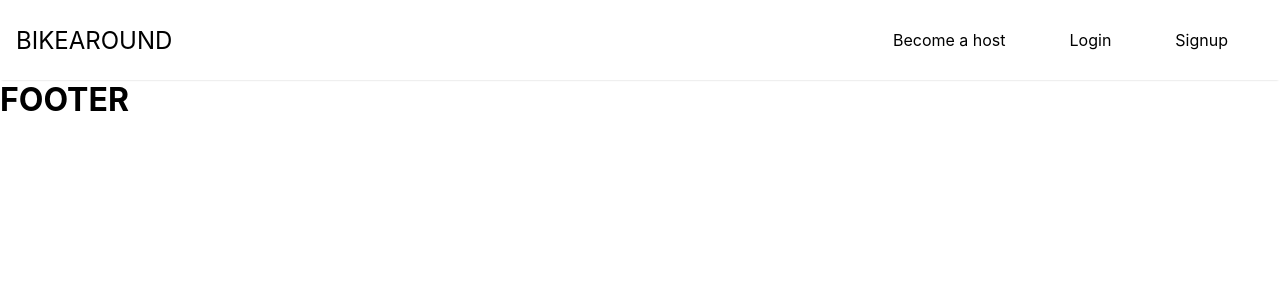
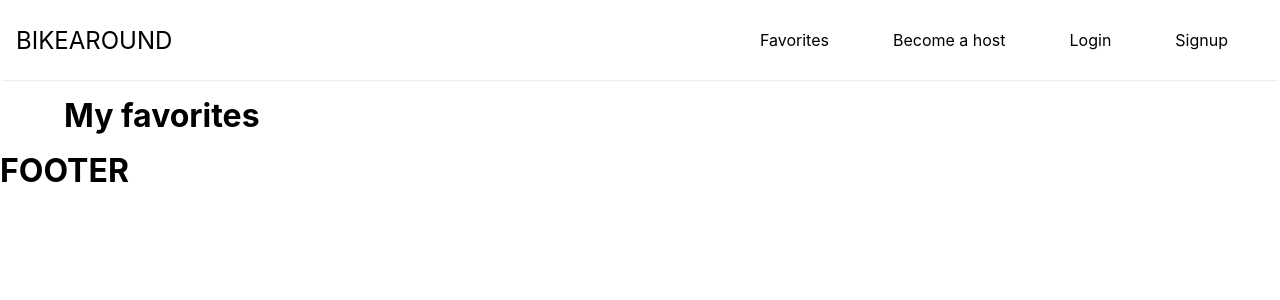
Before and after one commit to car-r/bikearound, a React (Create React App) app: page /favorites in a window 1280 px wide. Shown: the top 300 px of the page. Built offline with nearby package versions, Linux system fonts and the light colour scheme.

Commit message:
added favoritebikelist component with filtered state for favorited bikes + new grid template columns layout for testing

```diff
--- a/src/App.css
+++ b/src/App.css
@@ -3,7 +3,3 @@
   margin: 0;
   padding: 0;
 }
-
-.homepage-container {
-  padding: 0 1em;
-}
--- a/src/App.js
+++ b/src/App.js
@@ -12,6 +12,7 @@ import Navbar from './components/Navbar';
 import Login from './pages/Login';
 import SignUp from './pages/SignUp';
 import Bikes from './pages/Bikes';
+import FavoriteBikes from './pages/FavoriteBikes';
 
 function App() {
   return (
@@ -25,6 +26,9 @@ function App() {
         <HostBike />
         </Route>
 
+        <Route path='/favorites'>
+          <FavoriteBikes />
+        </Route>
         <Route path='/host'>
           <Host />
         </Route>
--- a/src/Context.js
+++ b/src/Context.js
@@ -6,6 +6,7 @@ const Context = React.createContext()
 
 function ContextProvider({children}) {
     const [allBikes, setAllBikes] = useState([])
+    const [favoriteBikes, setFavoriteBikes] = useState([])
 
     useEffect(() => {
         setAllBikes(BikeCardData)
@@ -20,7 +21,18 @@ function ContextProvider({children}) {
             return bike
         })
         setAllBikes(updatedBikes)
+
+        // const favoriteBikeList = updatedBikes.filter(bike => bike.isFavorite)
+        // setFavoriteBikes(favoriteBikeList)
     }
+
+
+
+
+    // let favoriteBikeList = allBikes.filter(bike => bike.isFavorite)
+    // setFavoriteBikes(favoriteBikeList)
+
+    console.log(favoriteBikes)
 
 
     return (
--- a/src/components/BikeCard/BikeCardElements.js
+++ b/src/components/BikeCard/BikeCardElements.js
@@ -2,8 +2,10 @@ import styled from "styled-components";
 
 export const BikeCardContainer = styled.div`
     display: flex;
+    flex-shrink: 2;
     flex-direction: column;
-    width: 20em;
+    min-width: 15em;
+    max-width: 20em;
     // border: 1px solid black;
     border-radius: 1em;
     // box-shadow: 0 2px 2px 0 rgba(0, 0, 0, 0.2), 0 4px 15px 0 rgba(0, 0, 0, 0.19);
@@ -22,7 +24,7 @@ export const BikeCardImage = styled.img`
     object-fit: cover;
     // background-color: lightgray;
     height: 13em;
-    width: 100%;
+    width: auto;
     border-radius: 1em 1em 0 0;
 `
 
--- a/src/components/BikeCard/index.js
+++ b/src/components/BikeCard/index.js
@@ -18,7 +18,7 @@ const BikeCard = ({name, rating, numOfRides, dayRate, bikeImage, isFavorite, id}
     }
 
     return (
-        <BikeCardContainer onClick={() => console.log("clicked")}>
+        <BikeCardContainer >
             <BikeCardImage src={bikeImage}/>
             <BikeCardDataContainer>
                 <BikeCardName>{name}</BikeCardName>
--- /dev/null
+++ b/src/components/FavoriteBikesList/FavoriteBikesListElements.js
@@ -0,0 +1,23 @@
+import styled from "styled-components";
+
+export const Container = styled.div`
+    display: flex;
+    flex-direction: column;
+    width: 90%;
+    margin: 0 auto;
+    /* border: 1px solid black; */
+`
+
+export const FavoriteBikesListContainer = styled.div`
+    /* display: flex;
+    flex-wrap: wrap; */
+    display: grid;
+    grid-template-columns: repeat(auto-fit, minmax(18em, 1fr));
+    gap: 1.5em;
+`
+
+export const FavoriteBikesH1 = styled.h1`
+    font-size: 2rem;
+    margin-top: 0.5em;
+    margin-bottom: 0.5em;
+`
--- /dev/null
+++ b/src/components/FavoriteBikesList/index.js
@@ -0,0 +1,25 @@
+import React, {useContext}  from 'react'
+import { Context } from '../../Context'
+import BikeCard from '../BikeCard'
+import { Container, FavoriteBikesH1, FavoriteBikesListContainer } from './FavoriteBikesListElements'
+
+const FavoriteBikesList = () => {
+    const {allBikes} = useContext(Context)
+
+    let filteredBikes = allBikes.filter(bike => bike.isFavorite)
+
+    return (
+        <Container>
+            <FavoriteBikesH1>My favorites</FavoriteBikesH1>
+            <FavoriteBikesListContainer>
+
+                {filteredBikes.map((bike) => (
+                    <BikeCard key={bike.bikeImage} name={bike.name} numOfRides={bike.numOfRides} bikeImage={bike.bikeImage} dayRate={bike.dayRate} isFavorite={bike.isFavorite} id={bike.id} rating={bike.rating}/>
+                ))}
+
+            </FavoriteBikesListContainer>
+        </Container>
+    )
+}
+
+export default FavoriteBikesList
--- a/src/components/Navbar/index.js
+++ b/src/components/Navbar/index.js
@@ -1,11 +1,12 @@
 import React from 'react'
-import { Logo, Nav, NavContainer, NavElement } from '../NavElements'
+import { Logo, Nav, NavContainer, NavElement } from './NavElements'
 
 const Navbar = () => {
     return (
         <Nav>
             <Logo to='/'>BIKEAROUND</Logo>
             <NavContainer>
+                <NavElement to='/favorites'>Favorites</NavElement>
                 <NavElement to='/host'>Become a host</NavElement>
                 <NavElement to='/login'>Login</NavElement>
                 <NavElement to='/signup'>Signup</NavElement>
--- /dev/null
+++ b/src/pages/FavoriteBikes.js
@@ -0,0 +1,16 @@
+import React from 'react'
+
+import BikeCardList from '../components/BikeCardList'
+import FavoriteBikesList from '../components/FavoriteBikesList'
+
+
+const FavoriteBikes = () => {
+
+    return (
+        <div>
+            <FavoriteBikesList />
+        </div>
+    )
+}
+
+export default FavoriteBikes
```
Also changed, not shown: src/components/Navbar/NavElements.js (renamed from src/components/NavElements.js).
